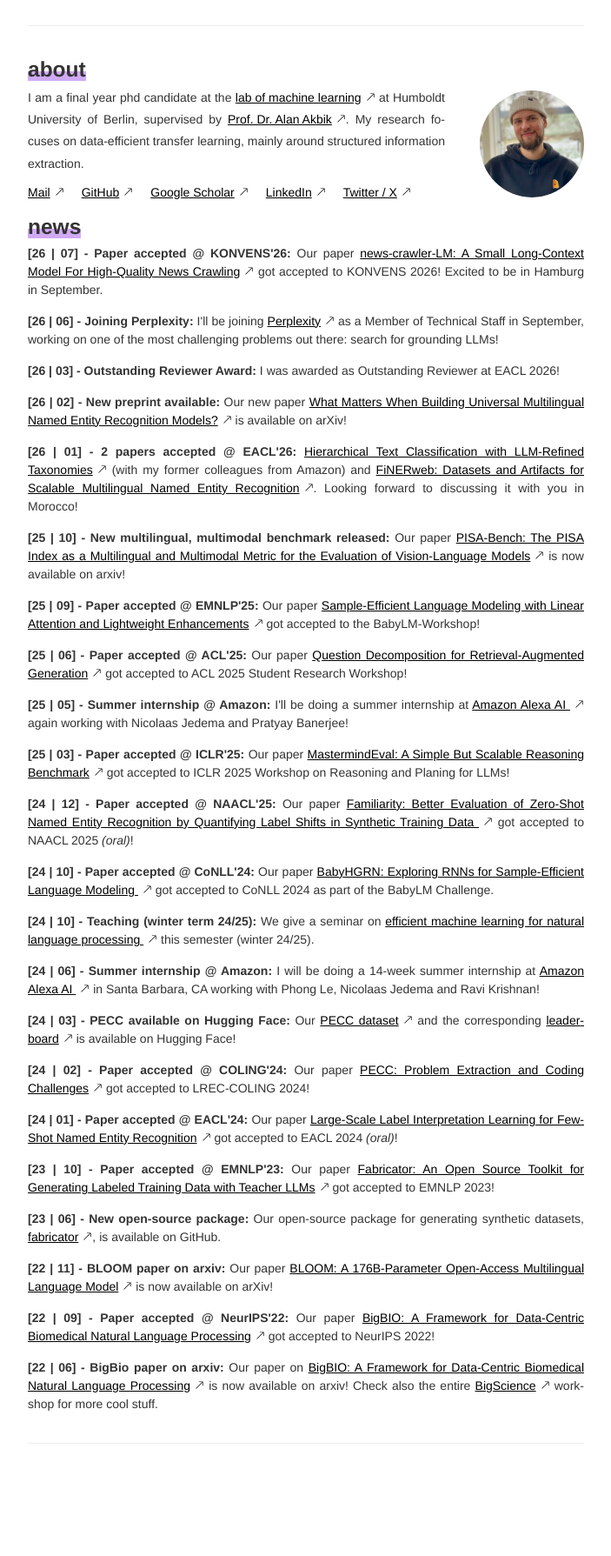
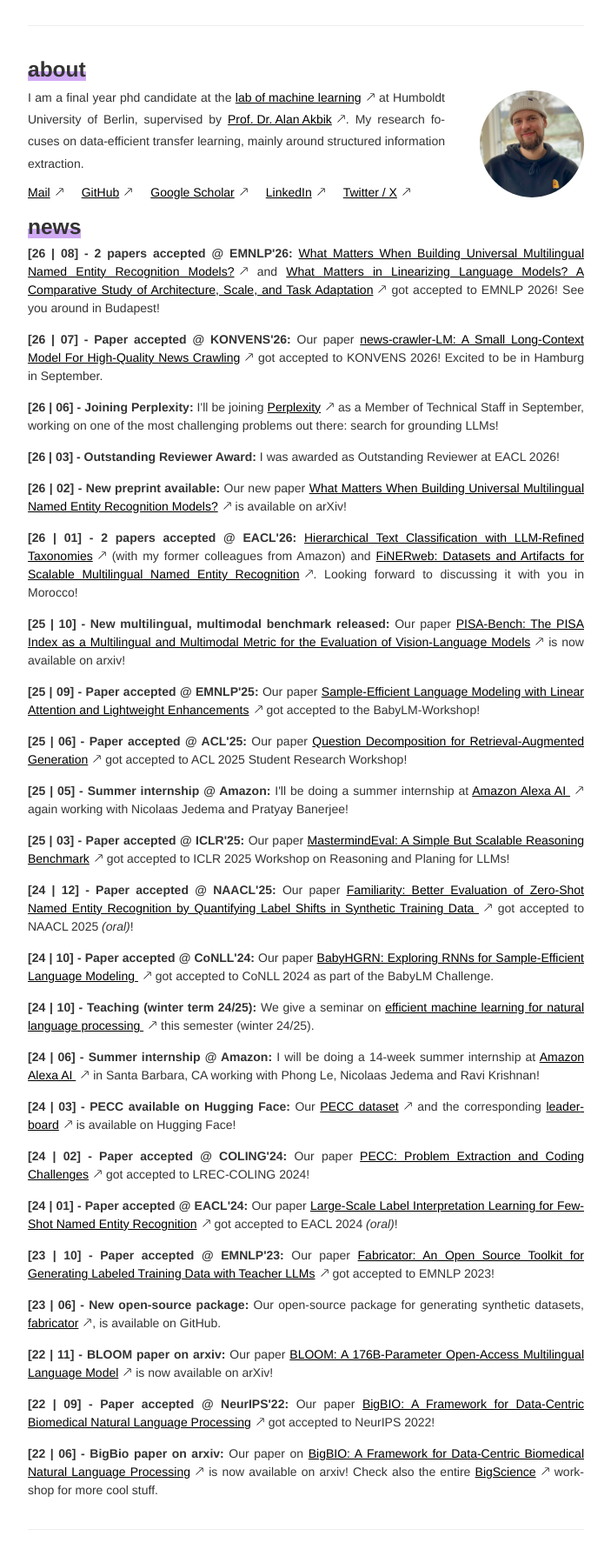
Before and after one commit to whoisjones/whoisjones.github.io, a Jekyll site: the page built from index.md, in a window 1280 px wide. Shown: the whole page at 87% size, without its empty margins (288-991 px from the left). Built offline with Jekyll 4.4.1, drawn with Linux system fonts in a browser that asks for light colours; our own code applies the rules of GitHub Pages for plain Markdown files; before the commit the page ends 1690 px from its top, so only the background shows below that.

Commit message:
update index with emnlp 26 papers

```diff
--- a/index.md
+++ b/index.md
@@ -21,6 +21,7 @@ title:
 ### news
 <div class="updates">
    <ul>
+        <li><strong>[26 | 08] - 2 papers accepted @ EMNLP'26:</strong> <a href="https://arxiv.org/abs/2601.06347">What Matters When Building Universal Multilingual Named Entity Recognition Models?</a> and <a href="https://arxiv.org/abs/2504.14366">What Matters in Linearizing Language Models? A Comparative Study of Architecture, Scale, and Task Adaptation</a> got accepted to EMNLP 2026! See you around in Budapest!</li>
         <li><strong>[26 | 07] - Paper accepted @ KONVENS'26:</strong> Our paper <a href="https://arxiv.org/abs/2607.21284">news-crawler-LM: A Small Long-Context Model For High-Quality News Crawling</a> got accepted to KONVENS 2026! Excited to be in Hamburg in September.</li>
         <li><strong>[26 | 06] - Joining Perplexity:</strong> I'll be joining <a href="https://www.perplexity.ai">Perplexity</a> as a Member of Technical Staff in September, working on one of the most challenging problems out there: search for grounding LLMs!</li>
         <li><strong>[26 | 03] - Outstanding Reviewer Award:</strong> I was awarded as Outstanding Reviewer at EACL 2026!</li>
```
